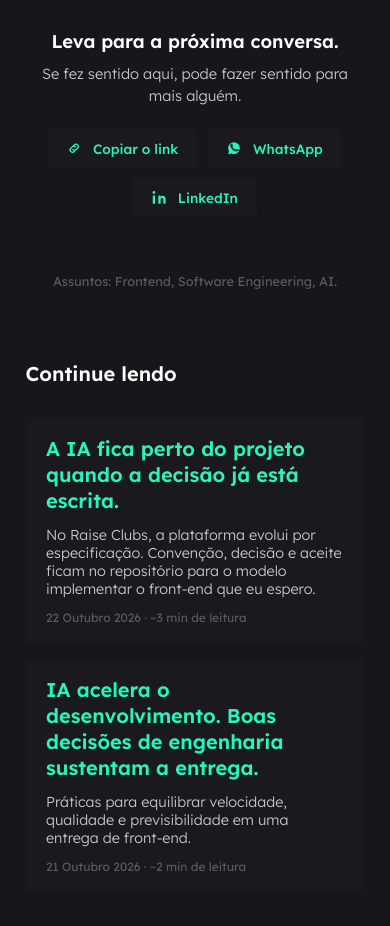
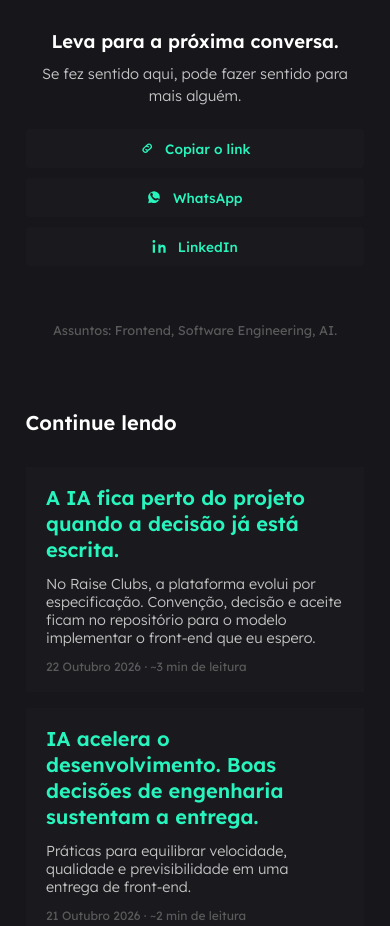
Before and after one commit to gabrielmedina/profile, a Next.js app: page /posts/a-ia-escreve-o-codigo in a window 390 px wide. Shown: the part 4240-5166 px from the top of the page. Built offline with nearby package versions, Linux system fonts and the light colour scheme; no server answers.

Commit message:
Empilha os links de compartilhar no mobile, com a mesma largura.
Co-authored-by: gmedina.santos <gmedina.santos@gmail.com>

```diff
--- a/src/features/posts/components/post-share.module.scss
+++ b/src/features/posts/components/post-share.module.scss
@@ -25,17 +25,24 @@
 
 .actions {
   display: flex;
-  flex-wrap: wrap;
-  justify-content: center;
+  flex-direction: column;
+  align-items: stretch;
   gap: 0.65rem;
   margin: 1.35rem 0 0;
   padding: 0;
   list-style: none;
+
+  > li {
+    display: flex;
+  }
 }
 
 .action {
   display: inline-flex;
+  flex: 1;
   align-items: center;
+  justify-content: center;
+  width: 100%;
   gap: 0.7rem;
   margin: 0;
   padding: 0.7rem 1.15rem;
@@ -88,6 +95,22 @@
 }
 
 @media screen and (min-width: 768px) {
+  .actions {
+    flex-direction: row;
+    flex-wrap: wrap;
+    justify-content: center;
+
+    > li {
+      display: block;
+      width: auto;
+    }
+  }
+
+  .action {
+    flex: none;
+    width: auto;
+  }
+
   .section {
     margin-bottom: 4rem;
     padding-top: 2.75rem;
```
